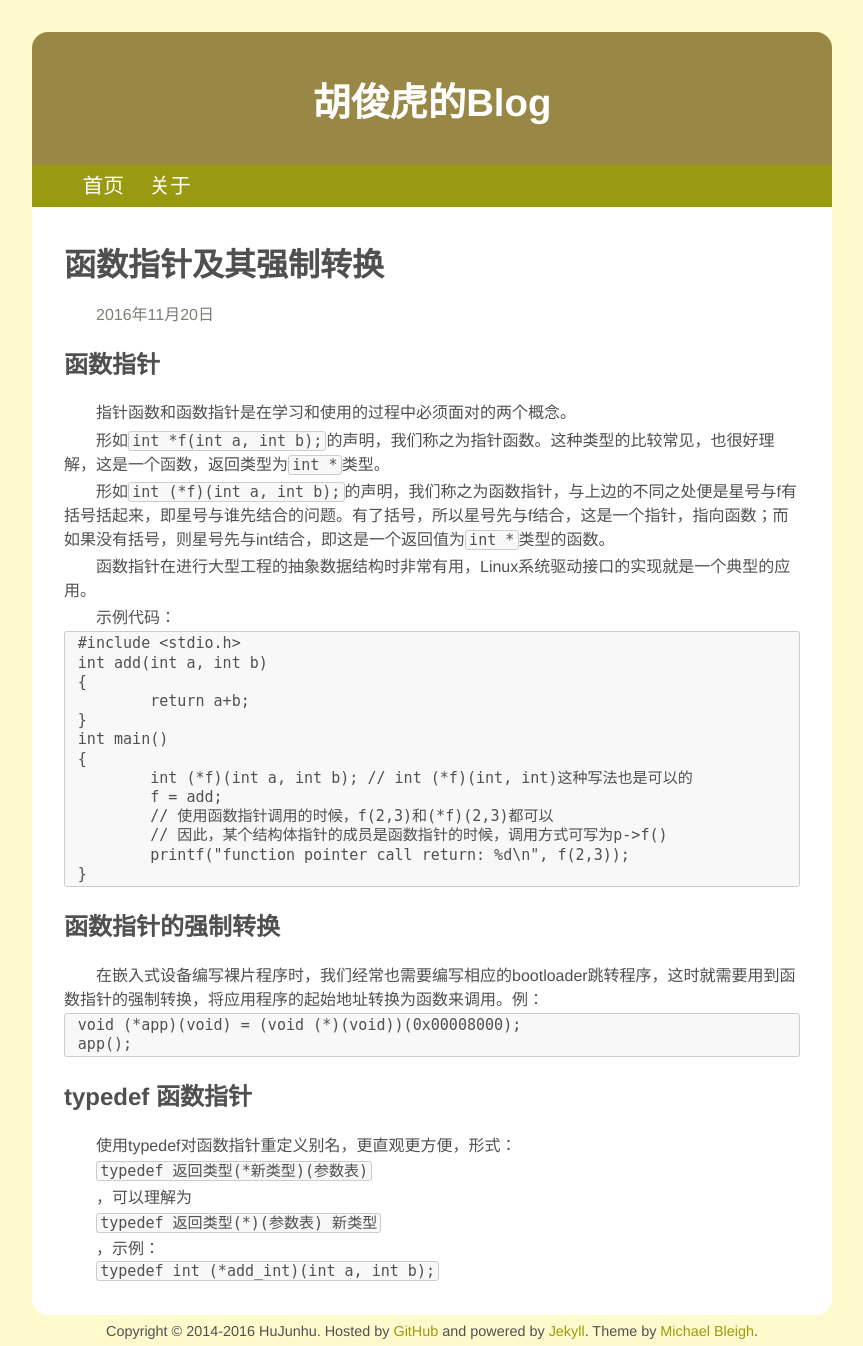
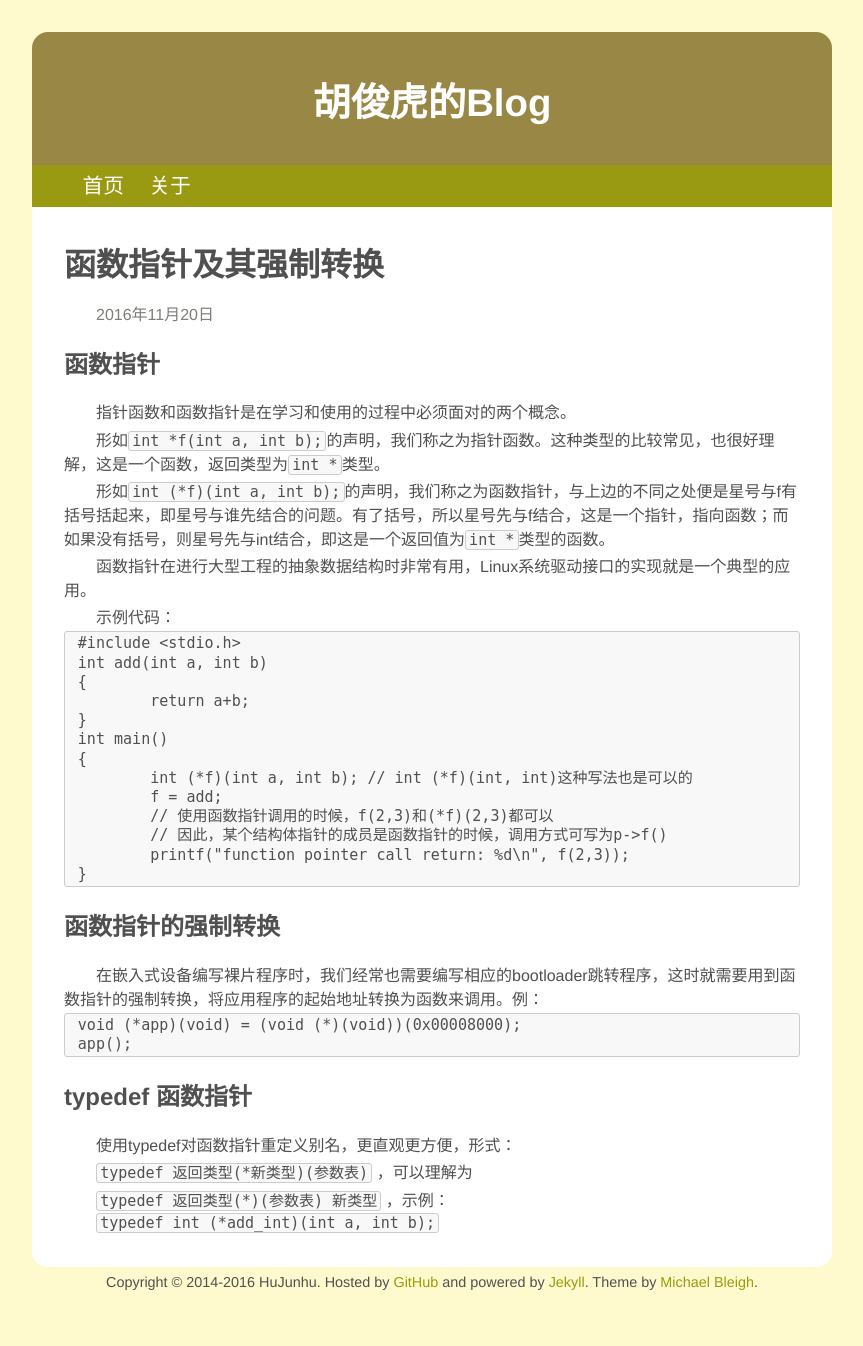
Before and after one commit to hujunhu/hujunhu.github.io, a Jekyll site: the page built from _posts/2016-11-20-函数指针及其强制转换.md, in a window 1280 px wide. Shown: the whole page, without its empty margins (208-1071 px from the left). Built offline with Jekyll 4.4.1, drawn with Linux system fonts in a browser that asks for light colours; after the commit the page ends 1297 px from its top, so only the background shows below that.

Commit message:
update post 函数指针及其强制转换

````diff
--- a/_posts/2016-11-20-函数指针及其强制转换.md
+++ b/_posts/2016-11-20-函数指针及其强制转换.md
@@ -43,12 +43,10 @@ app();
 
 使用typedef对函数指针重定义别名，更直观更方便，形式：
 
-`typedef 返回类型(*新类型)(参数表)`
-
+```typedef 返回类型(*新类型)(参数表)```
 ，可以理解为
 
-`typedef 返回类型(*)(参数表) 新类型`
-
+```typedef 返回类型(*)(参数表) 新类型```
 ，示例：
 
-`typedef int (*add_int)(int a, int b);`
+```typedef int (*add_int)(int a, int b);```
````
